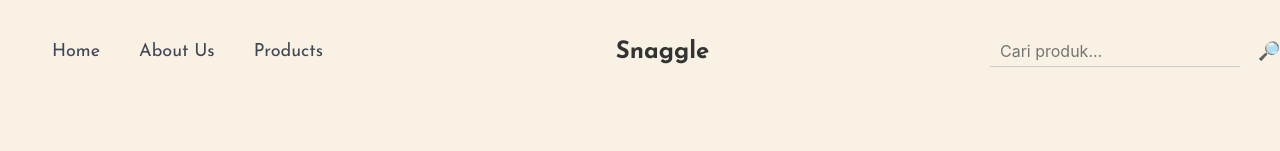
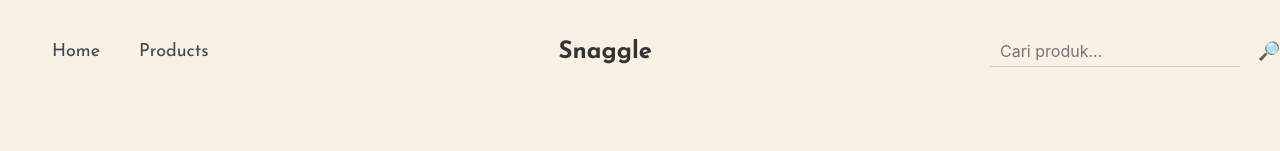
Before and after one commit to Pardaaa/Snaggle, a React (Create React App) app in the folder FULLSTACK/frontend/: page /customer/product in a window 1280 px wide. Shown: the top 151 px of the page. Built offline with nearby package versions, Linux system fonts and the light colour scheme; no server answers; a web font is replaced by a local one.

Commit message:
buang link

```diff
--- a/FULLSTACK/frontend/src/components/CustomerProducts.jsx
+++ b/FULLSTACK/frontend/src/components/CustomerProducts.jsx
@@ -69,9 +69,6 @@
                     <nav style={navStyle}>
                         <NavLink to="/customer" style={navLinkStyle} className="navbar-item" activeStyle={{ color: '#416B39' }}>
                             Home
-                        </NavLink>
-                        <NavLink to="/customer/??" style={navLinkStyle} className="navbar-item" activeStyle={{ color: '#416B39' }}>
-                            About Us
                         </NavLink>
                         <NavLink to="/customer/product" style={navLinkStyle} className="navbar-item" activeStyle={{ color: '#416B39' }}>
                             Products
--- a/FULLSTACK/frontend/src/components/NavbarCust.jsx
+++ b/FULLSTACK/frontend/src/components/NavbarCust.jsx
@@ -53,9 +53,6 @@
                 <NavLink to="/customer" style={navLinkStyle} className="navbar-item" activeStyle={{ color: '#416B39' }}>
                   Home
                </NavLink>
-               <NavLink to="/customer/??" style={navLinkStyle} className="navbar-item" activeStyle={{ color: '#416B39' }}>
-                  About Us
-               </NavLink>
                <NavLink to="/customer/product" style={navLinkStyle} className="navbar-item" activeStyle={{ color: '#416B39' }}>
                   Products
                </NavLink>
```
